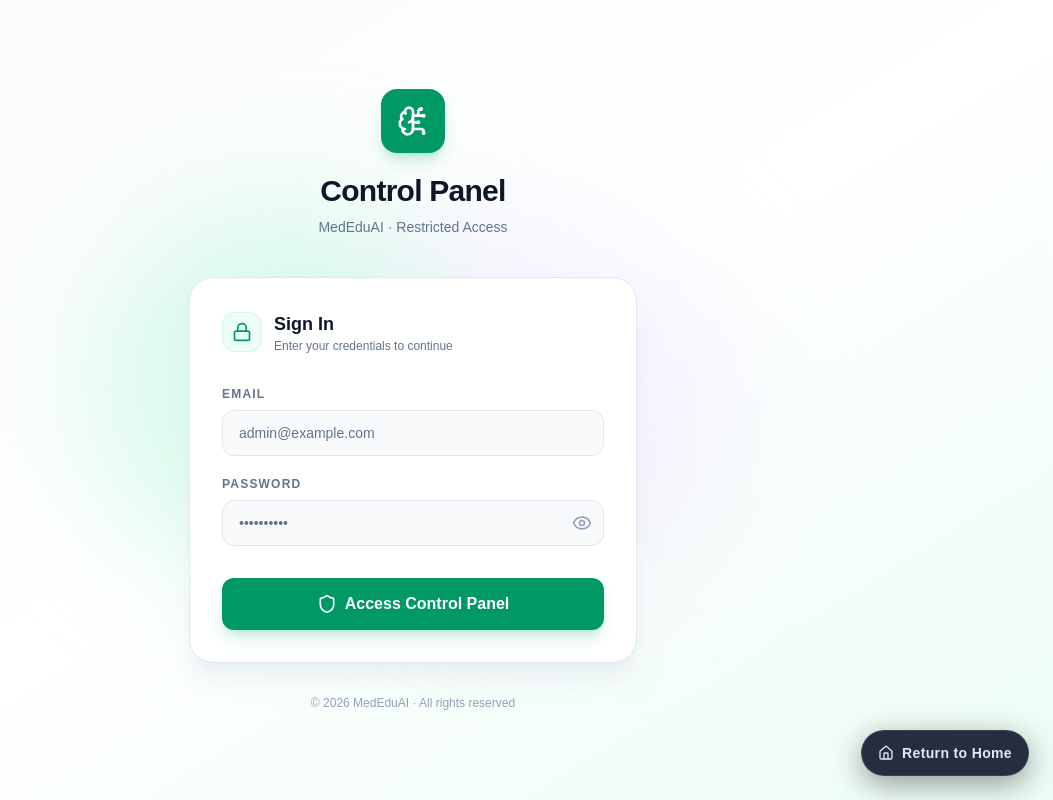
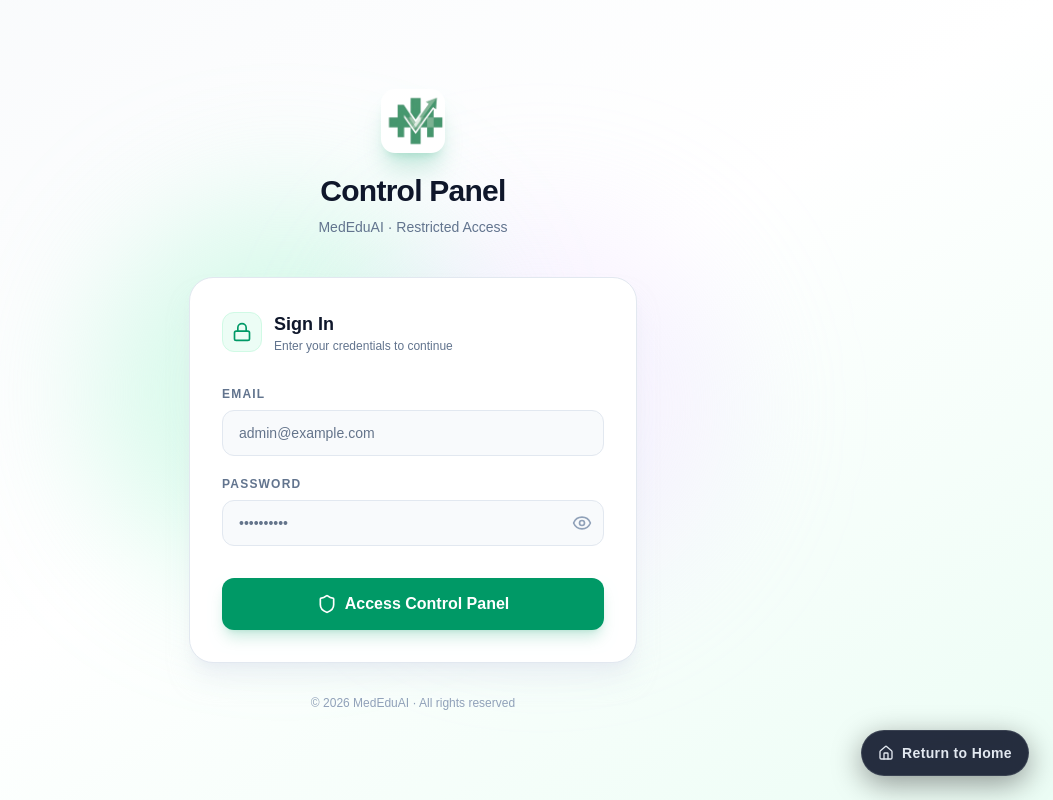
Before and after one commit to healicco-prog/mededuai-ver-1, a Next.js app: page /contrl-panl in a window 1280 px wide. Shown: the whole page, without its empty margins (227-1280 px from the left). Built offline with nearby package versions, Linux system fonts and the light colour scheme.

Commit message:
fix(control-panel): replace BrainCircuit with MededuLogo

```diff
--- a/src/app/contrl-panl/page.tsx
+++ b/src/app/contrl-panl/page.tsx
@@ -12,6 +12,7 @@ import {
     Menu, X, Home, Activity, Cpu, BarChart3, Server, UserPlus, Clock,
     FileEdit, PenTool
 } from "lucide-react";
+import MededuLogo from "@/components/MededuLogo";
 
 /* ── hardcoded credentials ── */
 const CREDENTIALS = [
@@ -247,8 +248,8 @@ export default function ControlPanelPage() {
                 <div className="relative w-full max-w-md">
                     {/* logo */}
                     <div className="text-center mb-10">
-                        <div className="inline-flex items-center justify-center w-16 h-16 bg-emerald-600 rounded-2xl mb-5 shadow-lg shadow-emerald-600/20">
-                            <BrainCircuit className="text-white w-8 h-8" />
+                        <div className="flex justify-center mb-5">
+                            <MededuLogo size={64} className="shadow-xl shadow-emerald-600/20" />
                         </div>
                         <h1 className="text-3xl font-extrabold text-slate-900 tracking-tight">Control Panel</h1>
                         <p className="text-slate-500 mt-2 text-sm">MedEduAI · Restricted Access</p>
@@ -369,9 +370,7 @@ export default function ControlPanelPage() {
             <aside className={`fixed lg:static inset-y-0 left-0 w-72 bg-white border-r border-slate-200 flex flex-col z-50 transform transition-transform duration-300 ease-in-out ${isSidebarOpen ? 'translate-x-0' : '-translate-x-full lg:translate-x-0'}`}>
                 <div className="p-6 flex items-center justify-between border-b border-slate-100 flex-shrink-0">
                     <Link href="/" className="flex items-center gap-3">
-                        <div className="w-10 h-10 bg-emerald-600 rounded-xl flex items-center justify-center flex-shrink-0">
-                            <BrainCircuit className="text-white w-6 h-6" />
-                        </div>
+                        <MededuLogo size={40} />
                         <span className="font-bold text-xl text-slate-900 tracking-tight">MedEduAI</span>
                     </Link>
                     <button
```
